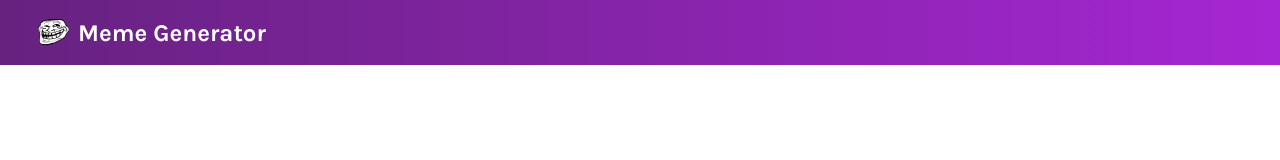
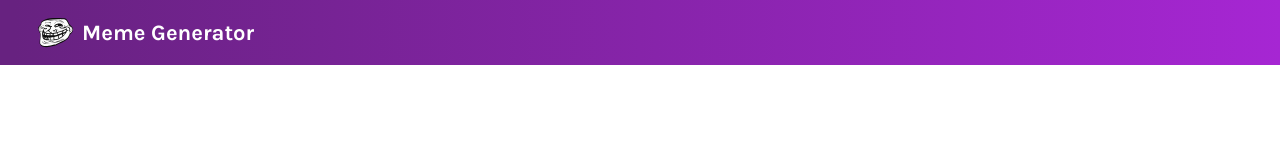
Before and after one commit to shariq-yousuf/React-Projects_with-Scrimba, a React (Vite) app in the folder Projects/meme-generator/: page / in a window 1280 px wide. Shown: the top 160 px of the page. Built offline with nearby package versions, Linux system fonts and the light colour scheme.

Commit message:
chore: modify some Header styles

```diff
--- a/Projects/meme-generator/src/components/Header/Header.css
+++ b/Projects/meme-generator/src/components/Header/Header.css
@@ -7,8 +7,11 @@ header {
   color: white;
 }
 
-.header-logo {
-  width: 32px;
-  height: 27px;
+.header-image {
+  height: 30px;
   margin: 0 8px;
 }
+
+.header-title {
+  font-size: 22px;
+}
--- a/Projects/meme-generator/src/components/Header/Header.tsx
+++ b/Projects/meme-generator/src/components/Header/Header.tsx
@@ -4,11 +4,11 @@ export default function Header() {
   return (
     <header>
       <img
-        className="header-logo"
+        className="header-image"
         src="/images/troll-face.svg"
         alt="troll face"
       />
-      <h2>Meme Generator</h2>
+      <h2 className="header-title">Meme Generator</h2>
     </header>
   )
 }
```
